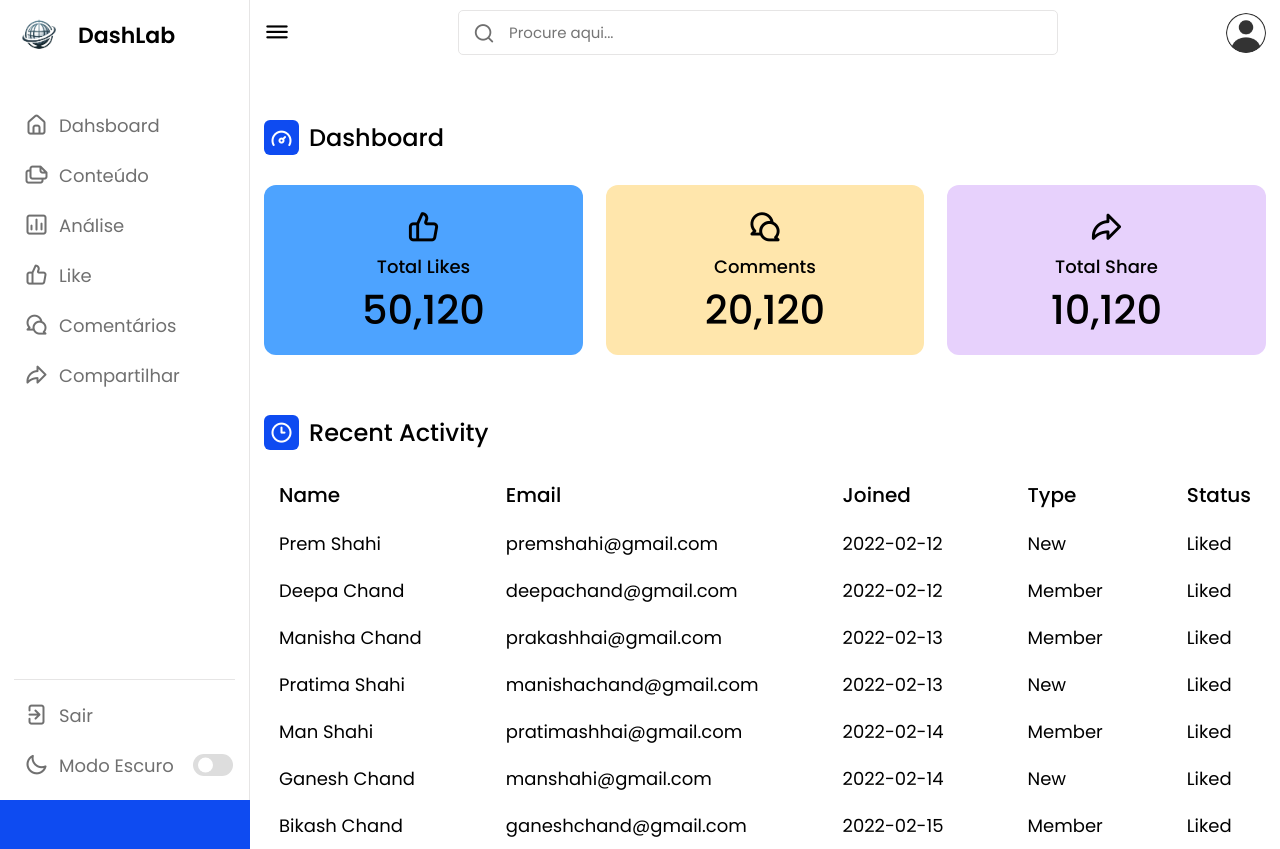
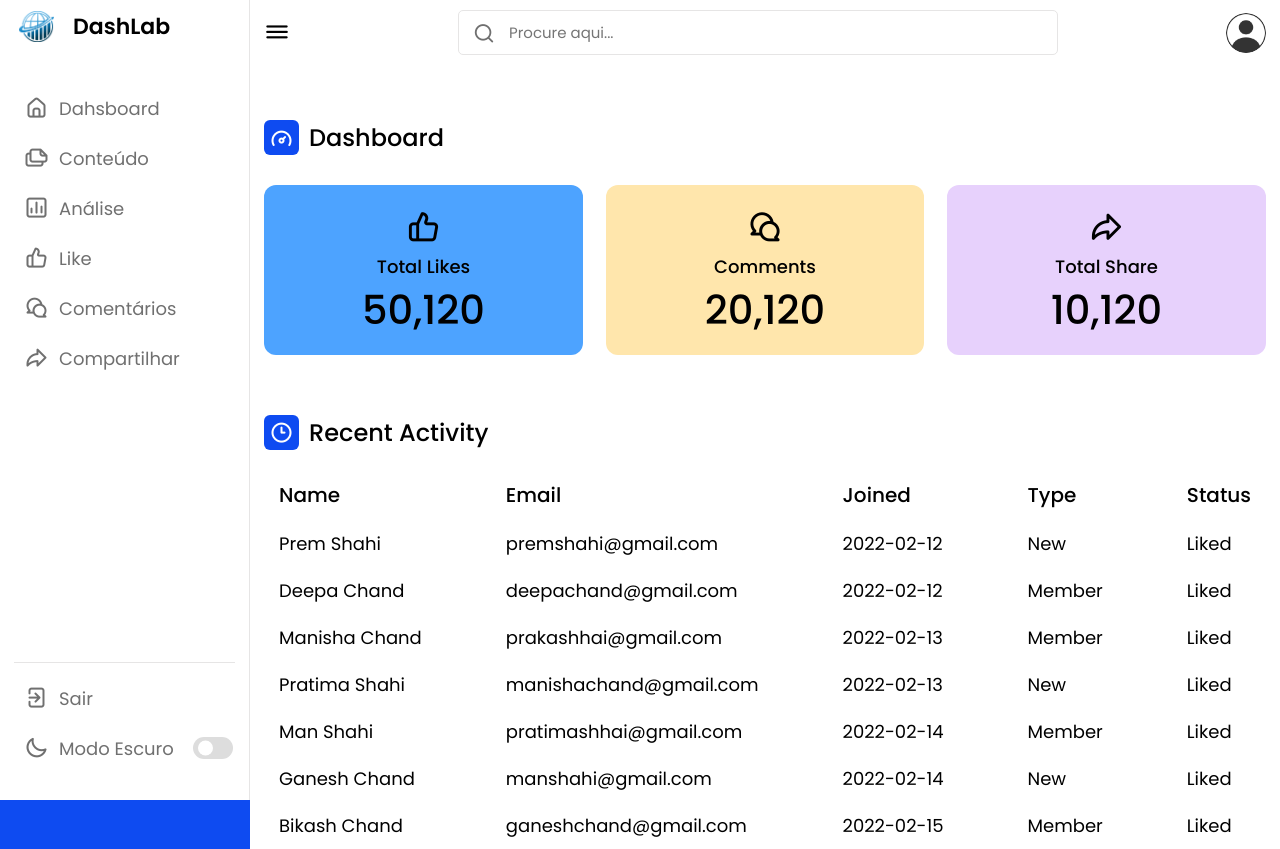
Before and after one commit to tomas-barros1/Projeto-final, a plain HTML site: page html/dashboard.html in a window 1280 px wide. Drawn offline with nearby package versions, Linux system fonts and the light colour scheme.

Commit message:
update logo

```diff
--- a/css/styles.css
+++ b/css/styles.css
@@ -88,9 +88,9 @@ nav .logo-image{
     min-width: 45px;
 }
 nav .logo-image img{
-    width: 50px;
+    width: 35px;
     object-fit: cover;
-    border-radius: 50%;
+    border-radius: 10%;
 }
 
 nav .logo-name .logo_name{
--- a/html/dashboard.html
+++ b/html/dashboard.html
@@ -5,7 +5,7 @@
     <meta http-equiv="X-UA-Compatible" content="IE=edge">
     <meta name="viewport" content="width=device-width, initial-scale=1.0">
     <link rel="stylesheet" href="../css/styles.css">
-    <link rel="icon" href="../assets/logo-ico.ico" type="image/x-icon">
+    <link rel="icon" href="../assets/logo-ico1.ico" type="image/x-icon">
     <link rel="stylesheet" href="https://unicons.iconscout.com/release/v4.0.0/css/line.css">
     <title>DashLab - Dashboard</title>
 </head>
@@ -13,7 +13,7 @@
     <nav>
         <div class="logo-name">
             <div class="logo-image">
-                <img src="../img/logo.png" alt="logo-top">
+                <img src="../img/logo-gradiente.png" alt="logo-top">
             </div>
 
             <span class="logo_name">DashLab</span>
```
Also changed, not shown: html/cadastroCliente.html (+2 -2 lines), index.html (+2 -2 lines), assets/logo-ico-black.ico (added), assets/logo-ico.ico (deleted), assets/logo-ico1.ico (added), img/grafico.png (deleted), img/logo-black.png (added), img/logo-gradiente.png (added), img/logo-white.png (added), img/logo.png (deleted).
